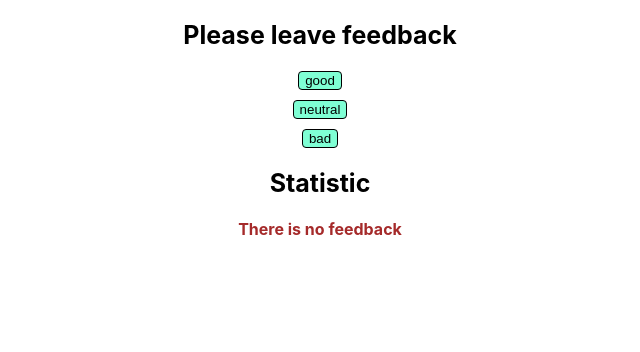
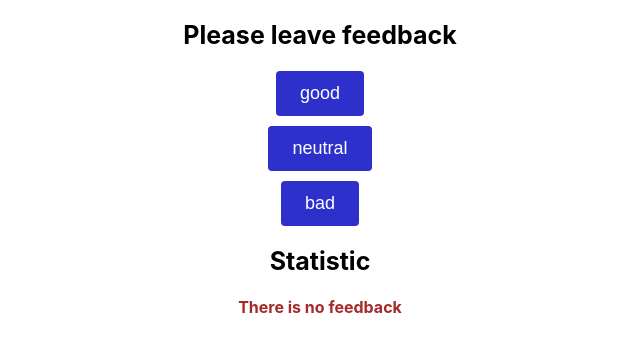
Before and after one commit to Alona1366/goit-react-hw-02-feedback, a React (Create React App) app: page / in a window 1280 px wide. Shown: the top 352 px of the page, without its empty margins (320-960 px from the left). Built offline with nearby package versions, Linux system fonts and the light colour scheme.

Commit message:
update feedback module

```diff
--- a/src/components/FeedbackOptions/FeedbackOptions.module.css
+++ b/src/components/FeedbackOptions/FeedbackOptions.module.css
@@ -6,10 +6,12 @@
   margin-bottom: 10px;
 }
 .btn {
-  border: 1px, solid;
+  border: none;
+  padding: 12px 24px;
   border-radius: 4px;
-  color: black;
-  background-color: aquamarine;
+  font-size: 18px;
+  color: rgb(255, 255, 255);
+  background-color: rgb(45, 48, 203);
   text-align: center;
   cursor: pointer;
 }
```
